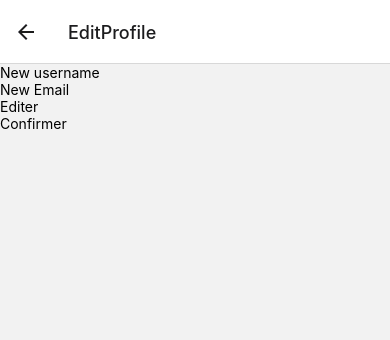
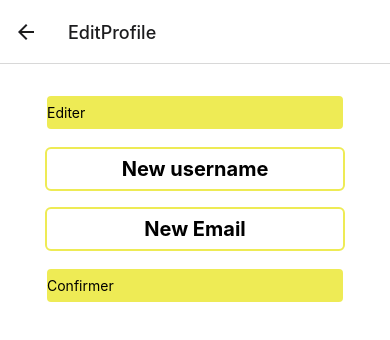
Before and after one commit to le-goat/Barracuda, a React Native app in the folder application/: screen /EditProfile in a window 390 px wide. Shown: the top 340 px of the page. Built offline with nearby package versions, Linux system fonts and the light colour scheme; no server answers.

Commit message:
style editprofile + redirection

```diff
--- a/application/App.tsx
+++ b/application/App.tsx
@@ -18,9 +18,9 @@ export default function App() {
     return (
         <NavigationContainer>
             <Stack.Navigator>
+                <Stack.Screen name="HomePage" component={HomePage}/>
                 <Stack.Screen name="Login" component={Login}/>
                 <Stack.Screen name="Register" component={Register}/>
-                <Stack.Screen name="HomePage" component={HomePage}/>
                 <Stack.Screen name="ResultsList" component={ResultsList}/>
                 <Stack.Screen name="EditProfile" component={EditProfile}/>
             </Stack.Navigator>
--- a/application/sources/components/EditProfile.tsx
+++ b/application/sources/components/EditProfile.tsx
@@ -1,42 +1,59 @@
-import React, {useState} from "react";
+import React, {FunctionComponent, useState} from "react";
 import {getAUser} from "../requests/Read";
-import {Text, TextInput, TouchableOpacity, View} from "react-native";
+import {StyleSheet, Text, TextInput, TouchableOpacity, View} from "react-native";
+import {NavigationProp} from "@react-navigation/native";
+import {RootStackParamList} from "../../RootStackParamList";
+
+type Props = {
+    navigation: NavigationProp<RootStackParamList>;
+
+}
 
 
-const EditProfile= () => {
+const EditProfile : FunctionComponent<Props> = ({navigation}) => {
     const data = getAUser('eyJhbGciOiJIUzI1NiIsInR5cCI6IkpXVCJ9.eyJpZCI6MSwiaWF0IjoxNjU1NDA5NjI1LCJleHAiOjE2NTgwMDE2MjV9.4aHhPAsQ5f-AnHDAr7qHeqQ2Dz6GfRD5I5JG2gGKln4');
     const [usernameField, setUsernameField] = useState('');
     const [emailField, setEmailValue] = useState('');
     const [stateTextInput, setStateTextInput] = useState(false)
 
-    data.then(response => {
-        setUsernameField(response.username);
-        setEmailValue(response.email)
-    })
+    // data.then(response => {
+    //     setUsernameField(response.username);
+    //     setEmailValue(response.email)
+    // })
 
     const EnableTextInput = () => {
-      setStateTextInput(true);
+        setStateTextInput(true);
     }
     return (
-        <View>
+        <View
+            style={styles.container}>
+            <TouchableOpacity onPress={EnableTextInput}
+                              style={styles.touchableopacity1}>
+                <Text>
+                    Editer
+                </Text>
+            </TouchableOpacity>
             <TextInput
+                style={styles.textinput}
                 placeholder="New username"
                 editable={stateTextInput}
                 value={usernameField}
                 onChangeText={(usernameField) => setUsernameField(usernameField)}
             />
             <TextInput
+                style={styles.textinput}
                 placeholder="New Email"
                 editable={stateTextInput}
                 value={emailField}
                 onChangeText={(emailField) => setEmailValue(emailField)}
             />
-            <TouchableOpacity onPress={EnableTextInput}>
-                <Text>
-                    Editer
-                </Text>
-            </TouchableOpacity>
-            <TouchableOpacity>
+
+            <TouchableOpacity
+                style={styles.touchableopacity2}
+                onPress={() =>
+                navigation.navigate('HomePage')
+
+            }>
                 <Text>
                     Confirmer</Text>
             </TouchableOpacity>
@@ -46,3 +63,43 @@ const EditProfile= () => {
 }
 
 export default EditProfile;
+
+const styles = StyleSheet.create({
+
+    container: {
+        flex: 1,
+        backgroundColor: '#fff',
+        alignItems: 'center',
+    },
+    textinput: {
+        marginTop: 16,
+        paddingVertical: 8,
+        borderWidth: 2,
+        borderColor: "#eeeb55",
+        borderRadius: 6,
+        textAlign: "center",
+        fontSize: 20,
+        fontWeight: "bold",
+        width: 300,
+    },
+    touchableopacity1: {
+        marginTop: 30,
+        borderWidth: 2,
+        backgroundColor: '#eeeb55',
+        paddingVertical: 8,
+        width: 300,
+        textAlign: "center",
+        borderColor: "#FFFFFF",
+        borderRadius: 6,
+    },
+    touchableopacity2: {
+        marginTop: 16,
+        borderWidth: 2,
+        backgroundColor: '#eeeb55',
+        paddingVertical: 8,
+        width: 300,
+        textAlign: "center",
+        borderColor: "#FFFFFF",
+        borderRadius: 6,
+    },
+})
--- a/application/sources/components/Login.tsx
+++ b/application/sources/components/Login.tsx
@@ -8,6 +8,7 @@ import React from "react";
 import {loginUser} from "../requests/Read";
 import {NavigationProp} from "@react-navigation/native";
 import {RootStackParamList} from "../../RootStackParamList";
+
 type Props = {
     navigation: NavigationProp<RootStackParamList>;
 
--- a/application/sources/screens/HomePage.tsx
+++ b/application/sources/screens/HomePage.tsx
@@ -1,4 +1,4 @@
-import {StyleSheet, View, Button, TouchableOpacity, Text} from "react-native";
+import {StyleSheet, View, Button, TouchableOpacity, Text, Image, ImageBackground} from "react-native";
 import ResearchButton from "../components/ResearchButton";
 import {FunctionComponent} from "react";
 import {NavigationProp} from "@react-navigation/native";
@@ -18,15 +18,19 @@ export const HomePage: FunctionComponent<Props> = ({navigation}) => {
 
 
             <ResearchButton/>
-
+            <View
+                style={styles.viewButtonProfile}>
                 <TouchableOpacity
                     style={styles.buttonProfile}
                     onPress={() =>
                         navigation.navigate('EditProfile')
                     }
                 >
-                <Text>Modifier le profil</Text>
+                    <ImageBackground source={require('./../../assets/param.png')}
+                                     style={styles.image}/>
+
                 </TouchableOpacity>
+            </View>
 
 
             <StatusBar style="auto"/>
@@ -49,13 +53,22 @@ const styles = StyleSheet.create({
         width: '100%',
     },
     buttonProfile: {
-        marginTop: 16,
         borderWidth: 2,
-        backgroundColor: '#21B70F',
         paddingVertical: 8,
-        width: 300,
+        width: 50,
         textAlign: "center",
-        borderColor: "#FFFFFF",
+        borderColor: "#21B70F",
         borderRadius: 6,
-    }
+    },
+    viewButtonProfile: {
+        alignSelf: "flex-end",
+        flexDirection: "row",
+        flexWrap: "wrap",
+    },
+    image: {
+        width: 20,
+        height: 20,
+        alignSelf: "center",
+
+    },
 });
```
Also changed, not shown: application/assets/param.png (added). Lines whose indentation alone changed are shown as unchanged.
